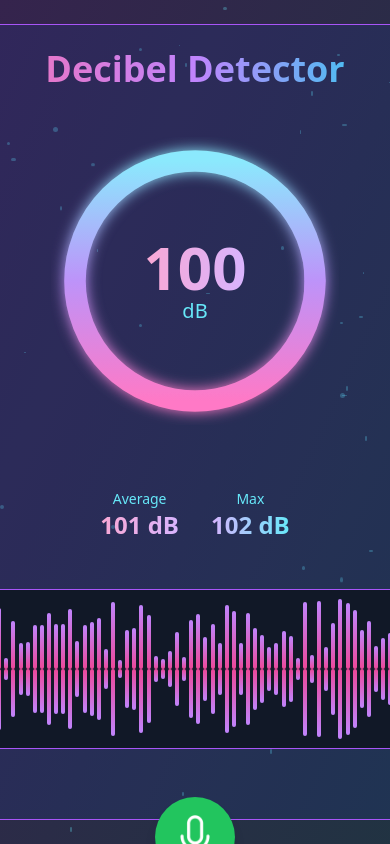
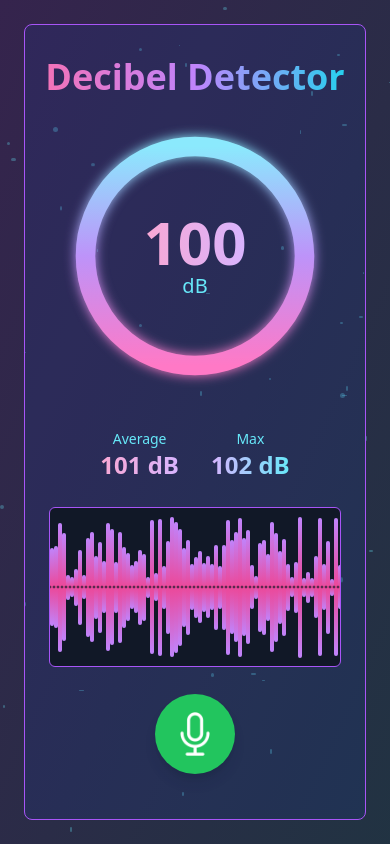
Before and after one commit to thaitommytran/decibel-detector, a React (Create React App) app: page / in a window 390 px wide. Built offline with nearby package versions, Linux system fonts and the light colour scheme.

Commit message:
fixed responsiveness on small viewports

```diff
--- a/src/App.js
+++ b/src/App.js
@@ -13,14 +13,14 @@ function App() {
       <div className="absolute inset-0 bg-gradient-to-br from-purple-900/30 to-cyan-900/30" />
       <BackgroundParticles />
       {/* Card container */}
-      <div className="relative z-10 flex flex-col h-full rounded-lg border bg-blue-800/15 border-purple-500 py-6 px-4 min-w-[460px] max-w-[620px] w-full">
+      <div className="relative z-10 flex flex-col justify-center h-auto rounded-lg border bg-blue-800/15 border-purple-500 py-8 px-4 min-h-full w-full max-w-[640px]">
         {/* App header and title */}
-        <header className="text-center mb-8">
+        <header className="text-center">
           <h1 className="text-4xl font-bold bg-gradient-to-r from-pink-400 via-purple-400 to-cyan-400 text-transparent bg-clip-text">
             Decibel Detector
           </h1>
         </header>
-        <div className="flex-grow flex flex-col items-center justify-center space-y-12">
+        <div className="flex flex-col items-center justify-around h-full p-2 gap-4">
           <CircularGauge />
           <DecibelStats />
           <SoundWave />
--- a/src/components/CircularGauge.jsx
+++ b/src/components/CircularGauge.jsx
@@ -2,7 +2,7 @@ import React from "react";
 
 const CircularGauge = () => {
   return (
-    <div className="relative w-80 h-80">
+    <div className="relative w-auto h-auto">
       <svg className="w-full h-full" viewBox="0 0 120 120">
         <defs>
           {/* Blurred glow effect */}
--- a/src/components/SoundWave.jsx
+++ b/src/components/SoundWave.jsx
@@ -2,8 +2,8 @@ import React from "react";
 
 const SoundWave = () => {
   return (
-    <div className="flex items-center justify-between h-40 w-full bg-gray-900 border-purple-500 border rounded-md overflow-hidden">
-      {[...Array(60)].map((_, index) => {
+    <div className="flex items-center justify-between min-h-20 h-40 w-full bg-gray-900 border-purple-500 border rounded-md overflow-hidden">
+      {[...Array(80)].map((_, index) => {
         const height = Math.random() * (90 - 10) + 10;
 
         return (
```
